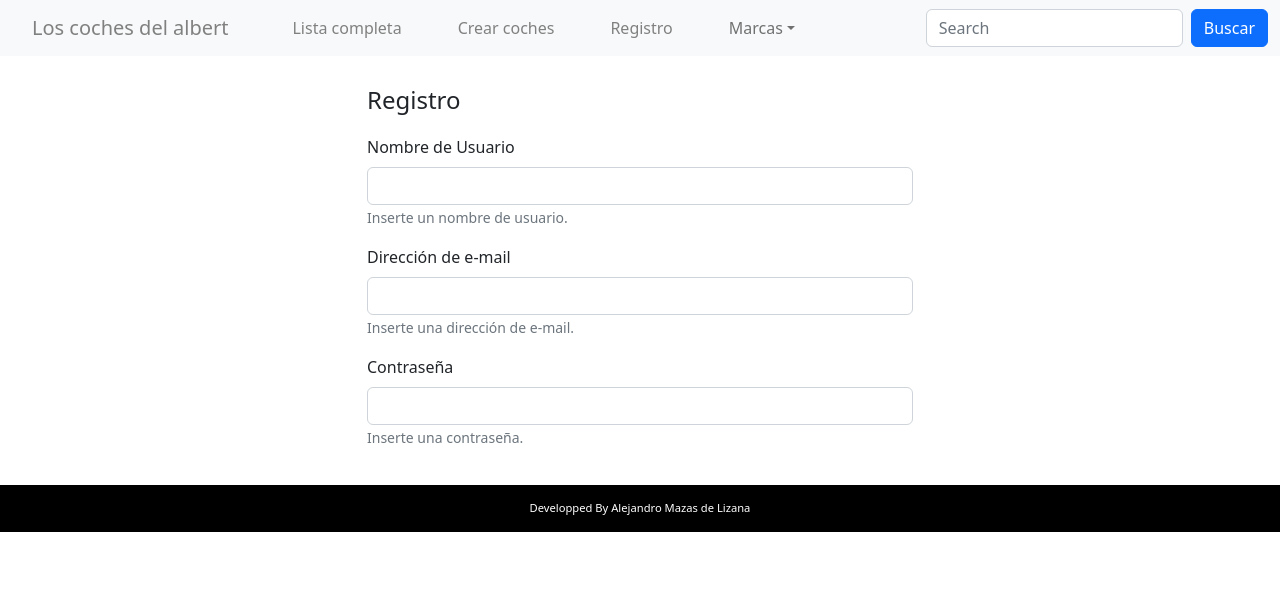
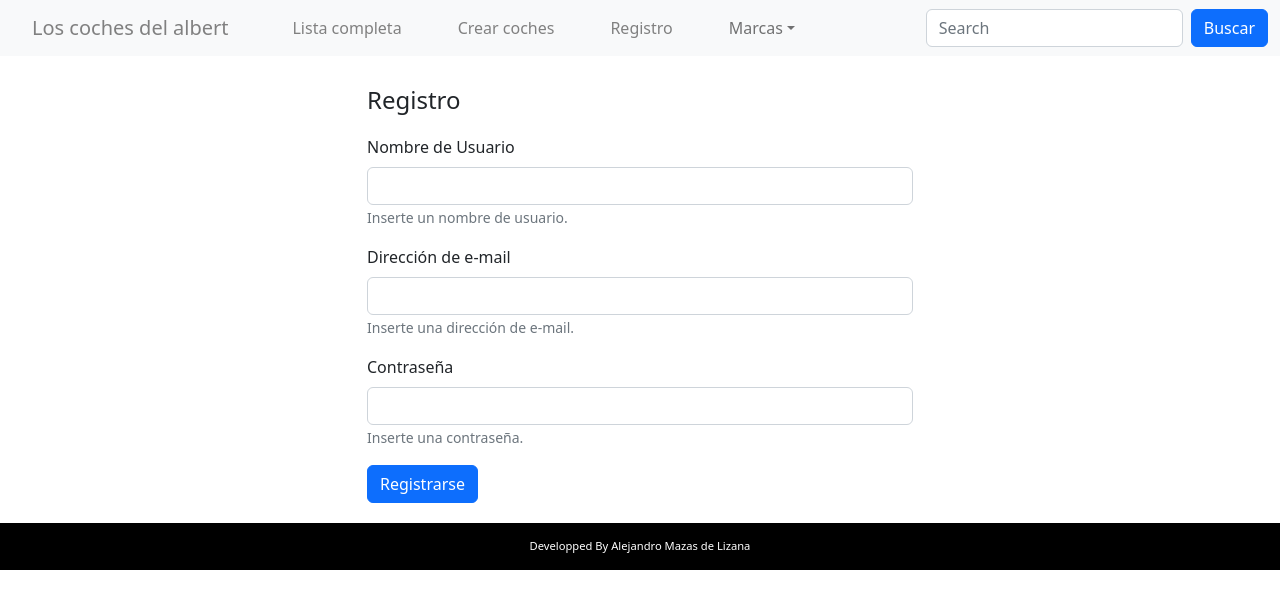
Before and after one commit to alejandroMazas/alberto_cars_client, a React (Create React App) app: page /Registro in a window 1280 px wide. Shown: the top 608 px of the page. Built offline with nearby package versions, Linux system fonts and the light colour scheme.

Commit message:
auth services and signup completed

```diff
--- a/src/components/signup/SignupForm.js
+++ b/src/components/signup/SignupForm.js
@@ -1,8 +1,12 @@
 import './SignupForm.css'
-import { Form } from 'react-bootstrap'
+import { Form, Button } from 'react-bootstrap'
 import { useState } from 'react'
+import { useNavigate } from 'react-router-dom'
+import authService from '../../services/auth.services'
 
 const SignupForm = () => {
+
+    const navigate = useNavigate()
 
     const [signupData, setSignupData] = useState(
         {
@@ -14,6 +18,13 @@ const SignupForm = () => {
 
     const handleSubmit = e => {
         e.preventDefault()
+
+        authService
+            .saveUser(signupData)
+            .then(() => {
+                navigate('/')
+            })
+            .catch(err => console.log(err))
 
     }
 
@@ -54,6 +65,10 @@ const SignupForm = () => {
                     Inserte una contraseña.
                 </Form.Text>
             </Form.Group>
+
+            <Button variant="primary" type="submit">
+                Registrarse
+            </Button>
         </Form>
     )
 }
--- /dev/null
+++ b/src/services/auth.services.js
@@ -0,0 +1,16 @@
+import axios from 'axios'
+
+class AuthService {
+
+    constructor() {
+        this.axiosApp = axios.create({ baseURL: 'http://localhost:5005' })
+    }
+
+    saveUser = user => {
+        return this.axiosApp.post(`/signup`, user)
+    }
+}
+
+const authService = new AuthService()
+
+export default authService
```
